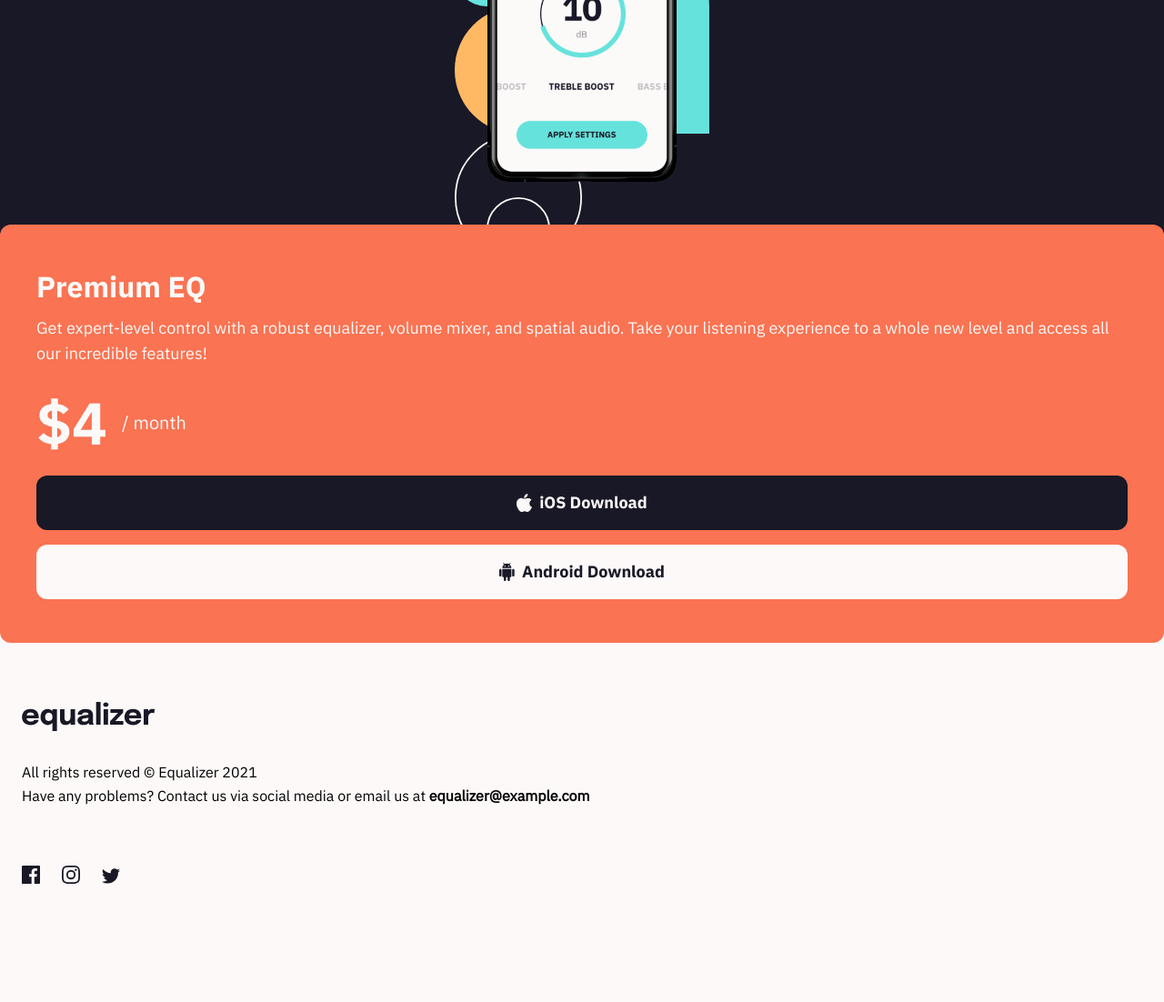
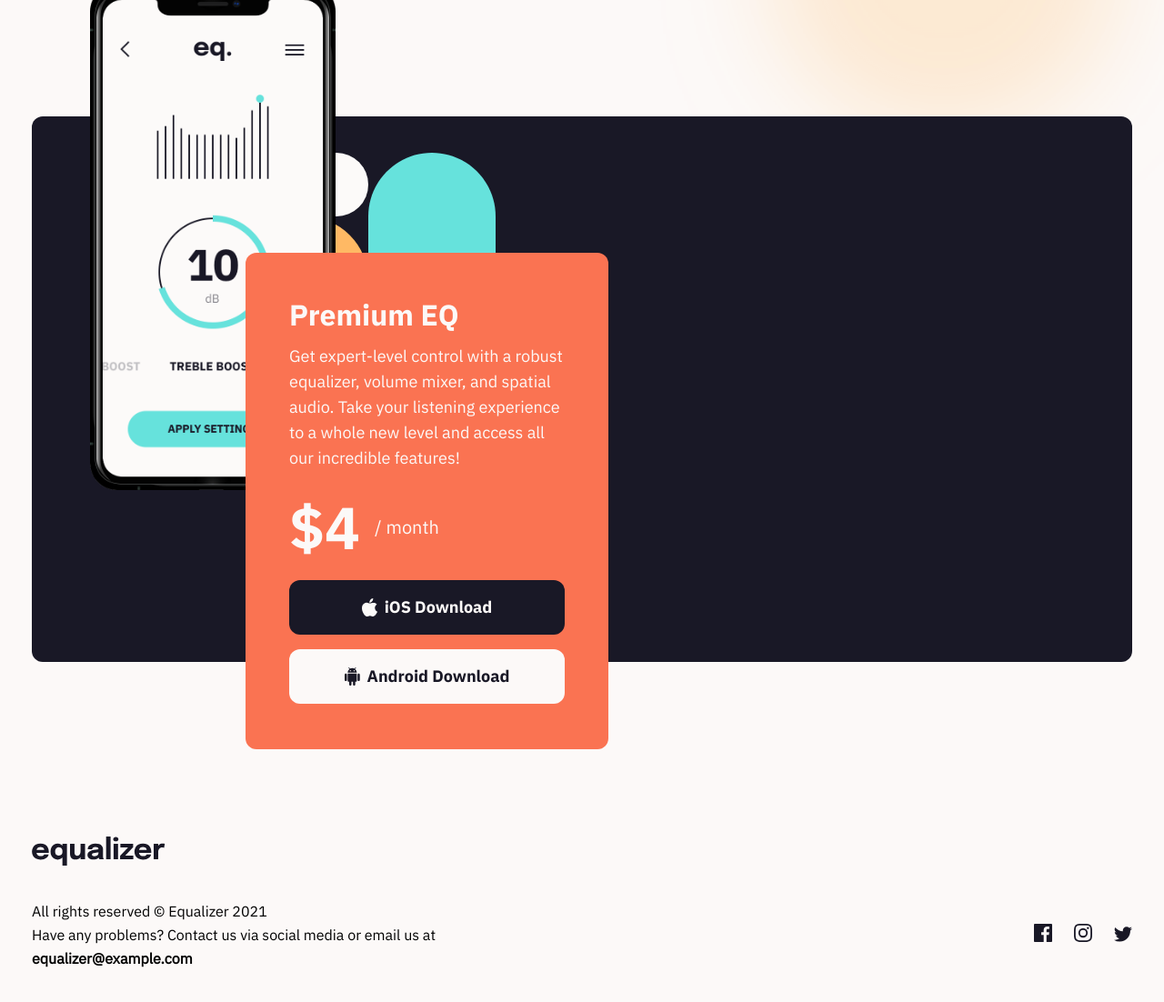
Before and after one commit to brian-jensen/equalizer-landing-page, a plain HTML site: page index.html in a window 1280 px wide. Shown: the part 560-1662 px from the top of the page at 91% size. Before the commit the page ends 1617 px from the top, so only its background shows below. Drawn offline with Linux system fonts and the light colour scheme.

Commit message:
Add tablet styles

```diff
--- a/css/styles.css
+++ b/css/styles.css
@@ -20,6 +20,7 @@
   --color-btn-primary-hover: hsl(177, 68%, 64%);
   --color-btn-secondary-hover: hsl(33, 100%, 70%);
   --text-h1-mobile: 40px/48px "IBM Plex Sans Bold";
+  --text-h1-tablet: 64px/64px "IBM Plex Sans Bold";
   --text-h2-mobile: 32px/40px "IBM Plex Sans Bold";
   --text-button: 18px/32px "IBM Plex Sans Bold";
   --text-p-mobile-sm: 16px/26px "IBM Plex Sans";
@@ -36,6 +37,7 @@
 html,
 body {
   min-height: 100vh;
+  overflow-x: hidden;
 }
 
 body {
@@ -85,6 +87,10 @@ header g {
   font: var(--text-p-mobile-sm);
 }
 
+.tablet-pattern {
+  display: none;
+  overflow-x: hidden;
+}
 
 .app-img-container {
   display: flex;
@@ -93,8 +99,7 @@ header g {
   width: 100%;
   min-height: 420px;
   margin-top: 166px;
-  border-top-left-radius: 12px;
-  border-top-right-radius: 12px;
+  border-radius: 12px;
   background: var(--color-dark) url("../assets/bg-pattern-2.svg") no-repeat top 0 center/280px 420px;
 }
 
@@ -119,7 +124,7 @@ header g {
   margin-bottom: 12px;
 }
 
-.more-info > p {
+.more-info>p {
   font: var(--text-p-mobile-md);
 }
 
@@ -183,8 +188,7 @@ footer {
   background-color: var(--color-light);
 }
 
-footer > img {
-  display: block;
+.footer-logo {
   margin-bottom: 32px;
 }
 
@@ -194,9 +198,98 @@ footer > img {
 }
 
 .facebook:hover path {
-  fill:var(--color-card-bg)
+  fill: var(--color-card-bg)
 }
 
-.footer-social a + a{
+.footer-social a+a {
   margin-left: 20px;
 }
+
+@media (min-width: 768px) {
+  body {
+    background: var(--color-light) url("../assets/bg-main-tablet.png") no-repeat top -250px right -100px;
+  }
+
+  header {
+    padding: 60px 40px;
+  }
+
+  .tablet-pattern {
+    display: block;
+    position: absolute;
+    top: -225px;
+    right: -65px;
+    width: 266px;
+    height: 400px;
+  }
+
+  .hero {
+    display: flex;
+    padding: 0;
+    position: relative;
+  }
+
+  .hero-text {
+    flex-basis: 73%;
+    margin-bottom: 90px;
+  }
+
+  .hero h1 {
+    margin-bottom: 28px;
+    font: var(--text-h1-tablet);
+  }
+
+  .hero p {
+    font: var(--text-p-mobile-md);
+  }
+
+  main {
+    padding: 35px;
+  }
+
+  .app-img {
+    left: 64px;
+    top: -145px;
+    width: 270px;
+    height: 556px;
+  }
+
+  .app-img-container {
+    min-height: 600px;
+    background: var(--color-dark) url("../assets/bg-pattern-2.svg") no-repeat top -30px left 230px/280px 420px
+  }
+
+  .more-info {
+    width: 399px;
+    height: 546px;
+    padding: 48px;
+    position: relative;
+    left: 235px;
+    top: -450px;
+    margin-bottom: -450px;
+  }
+
+  footer {
+    display: flex;
+    justify-content: space-between;
+    align-items: center;
+    flex-wrap: wrap;
+    padding: 60px 35px 85px 35px;
+  }
+
+  .footer-logo {
+    flex-basis: 100%;
+  }
+
+  .footer-text,
+  .footer-social {
+    margin: 0;
+    flex-basis: 50%;
+  }
+
+  .footer-social {
+    text-align: right;
+  }
+
+
+}
--- a/index.html
+++ b/index.html
@@ -12,6 +12,7 @@
 </head>
 
 <body>
+
   <header>
     <svg width="147" height="33" xmlns="http://www.w3.org/2000/svg">
       <g fill="transparent">
@@ -20,12 +21,16 @@
       </g>
     </svg>
   </header>
+
   <main>
     <section class="hero">
+      <div class="hero-text">
       <h1>We make your music sound extraordinary.</h1>
       <p>A system audio equalizer specifically designed for Android and iOS. Freely tune the
         way your music sounds with a professional grade parametric EQ & volume mixer. Control
         bass, mids, treble, gain control, reverb, and more!</p>
+      </div>
+      <img class="tablet-pattern" src="./assets/bg-pattern-1.svg" alt="Random shapes">
     </section>
     <div class="app-img-container">
         <img class="app-img" src="./assets/illustration-app.png" alt="Illustration of the equalizer app">
@@ -43,7 +48,9 @@
     </section>
   </main>
   <footer>
-    <img src="./assets/logo.svg" alt="Equalizer logo">
+    <div class="footer-logo">
+      <img src="./assets/logo.svg" alt="Equalizer logo">
+    </div>
     <div class="footer-text">
       <p>All rights reserved &copy; Equalizer 2021</p>
       <p>Have any problems? Contact us via social media or email us at <strong>equalizer@example.com</strong></p>
```
